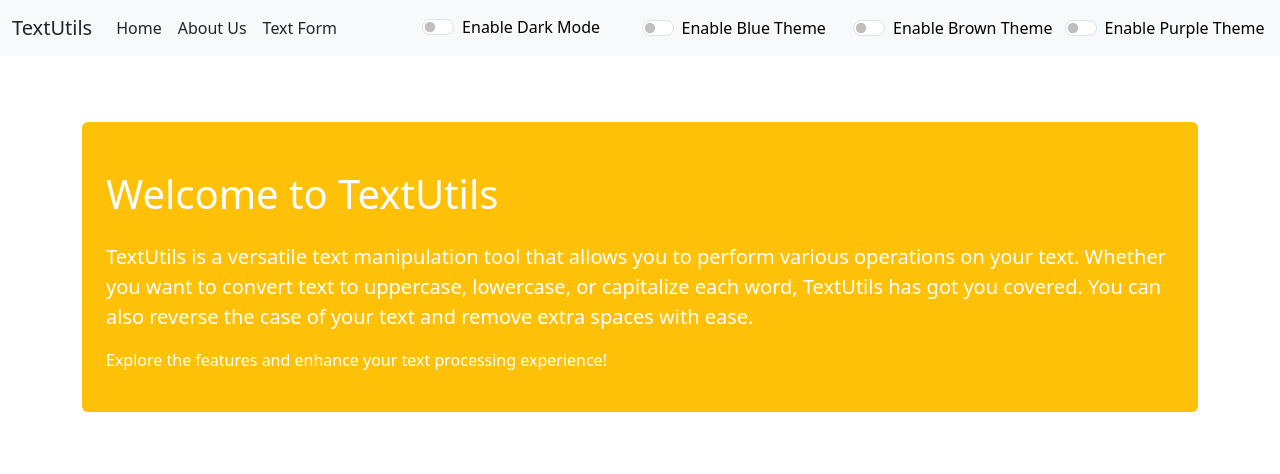
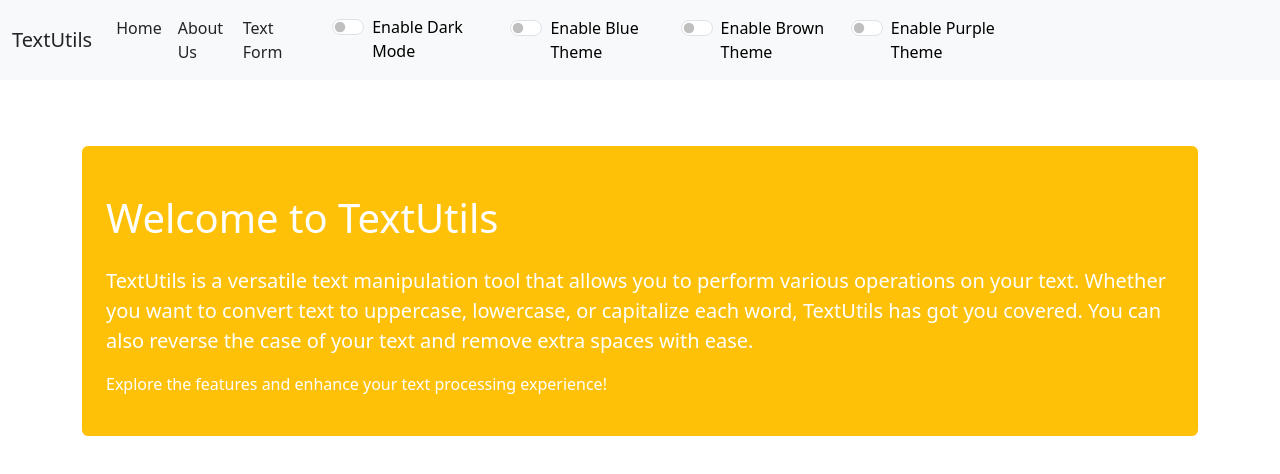
Before and after one commit to Tanay998/ReactApp, a React (Vite) app: page / in a window 1280 px wide. Shown: the top 474 px of the page. Built offline with nearby package versions, Linux system fonts and the light colour scheme.

Commit message:
add some changes

```diff
--- a/src/components/Navbar.jsx
+++ b/src/components/Navbar.jsx
@@ -37,7 +37,8 @@ function Navbar(props) {
               <Link className={`nav-link active ${getTextColor()}`} to="/TextForm">Text Form</Link>
             </li>
           </ul>
-          <div className="row w-75">
+          <div className="container d-flex justify-content-start align-items-center">
+            <div className="row w-75 ms-1">
             <div className="d-flex align-items-center">
               <div className="col-md-3">
                  <div className="form-check form-switch me-3">
@@ -101,6 +102,8 @@ function Navbar(props) {
               </div>
             </div>
           </div>
+          </div>
+
         </div>
       </div>
     </nav>
```
